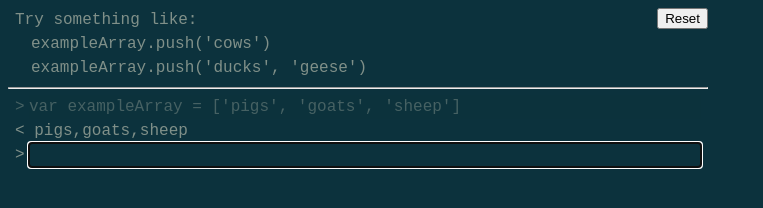
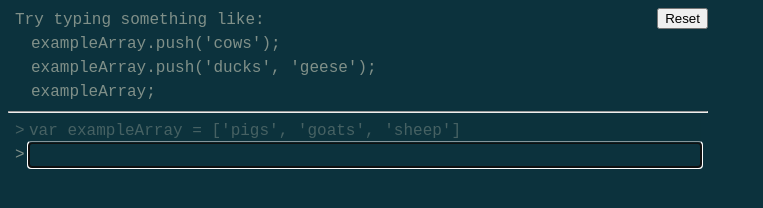
Before and after one commit to mdn/js-examples, a plain HTML site: page editable-samples/pages/array-push/index.html in a window 1280 px wide. Shown: the whole page, without its empty margins (0-763 px from the left). Drawn offline with Linux system fonts and the light colour scheme.

Commit message:
Make console just print the result of eval

```diff
--- a/editable-samples/pages/array-push/array-push.js
+++ b/editable-samples/pages/array-push/array-push.js
@@ -55,8 +55,7 @@ function createInput(init) {
 
 function executeCode(code) {
   try {
-    geval(code);
-    var result = '< ' + exampleArray;
+    var result = geval(code);
   } catch(e) {
     var result = 'Error: ' + e.message;
   }
--- a/editable-samples/pages/array-push/index.html
+++ b/editable-samples/pages/array-push/index.html
@@ -9,9 +9,10 @@
   <body>
 
     <button id="reset">Reset</button>
-    <p>Try something like:</p>
-    <p><span class="sample">exampleArray.push('cows')</span></p>
-    <p><span class="sample">exampleArray.push('ducks', 'geese')</span></p>
+    <p>Try typing something like:</p>
+    <p><span class="sample">exampleArray.push('cows');</span></p>
+    <p><span class="sample">exampleArray.push('ducks', 'geese');</span></p>
+    <p><span class="sample">exampleArray;</span></p>
     <hr/>
 
   </body>
```
